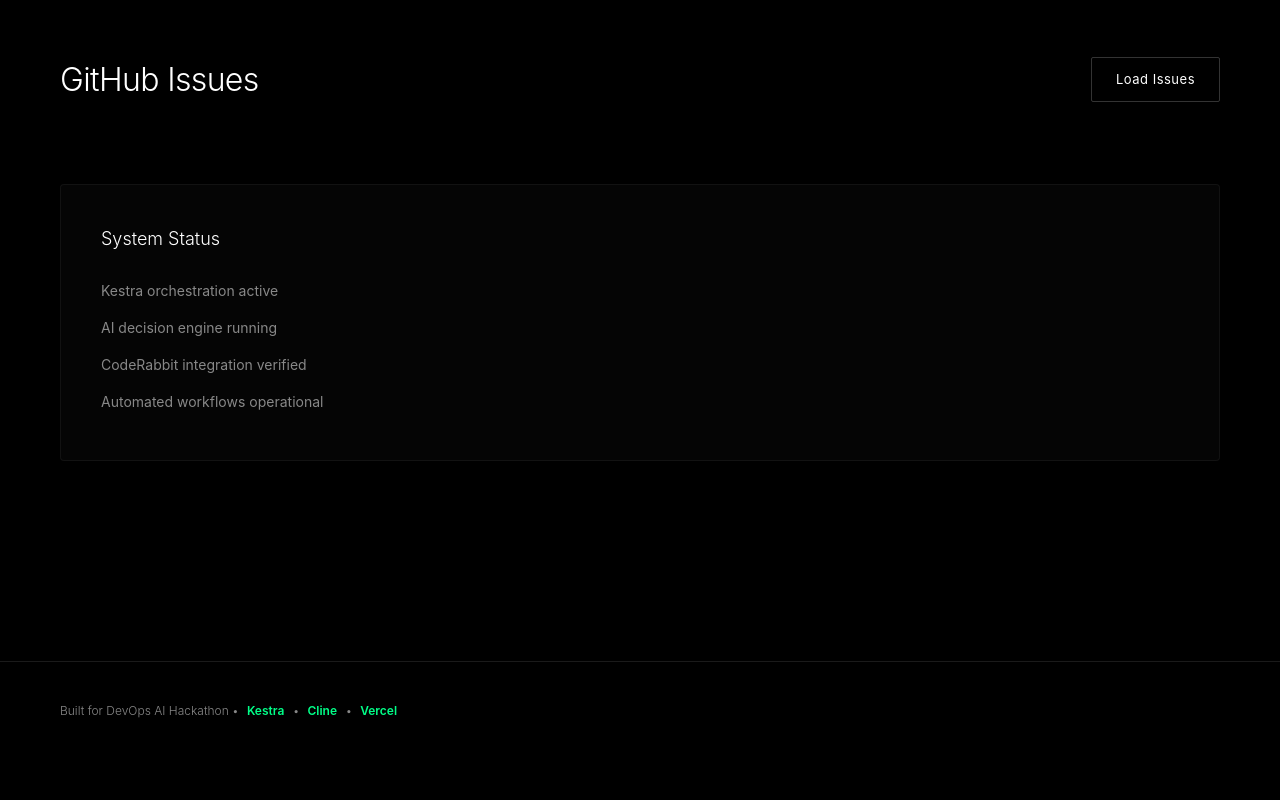
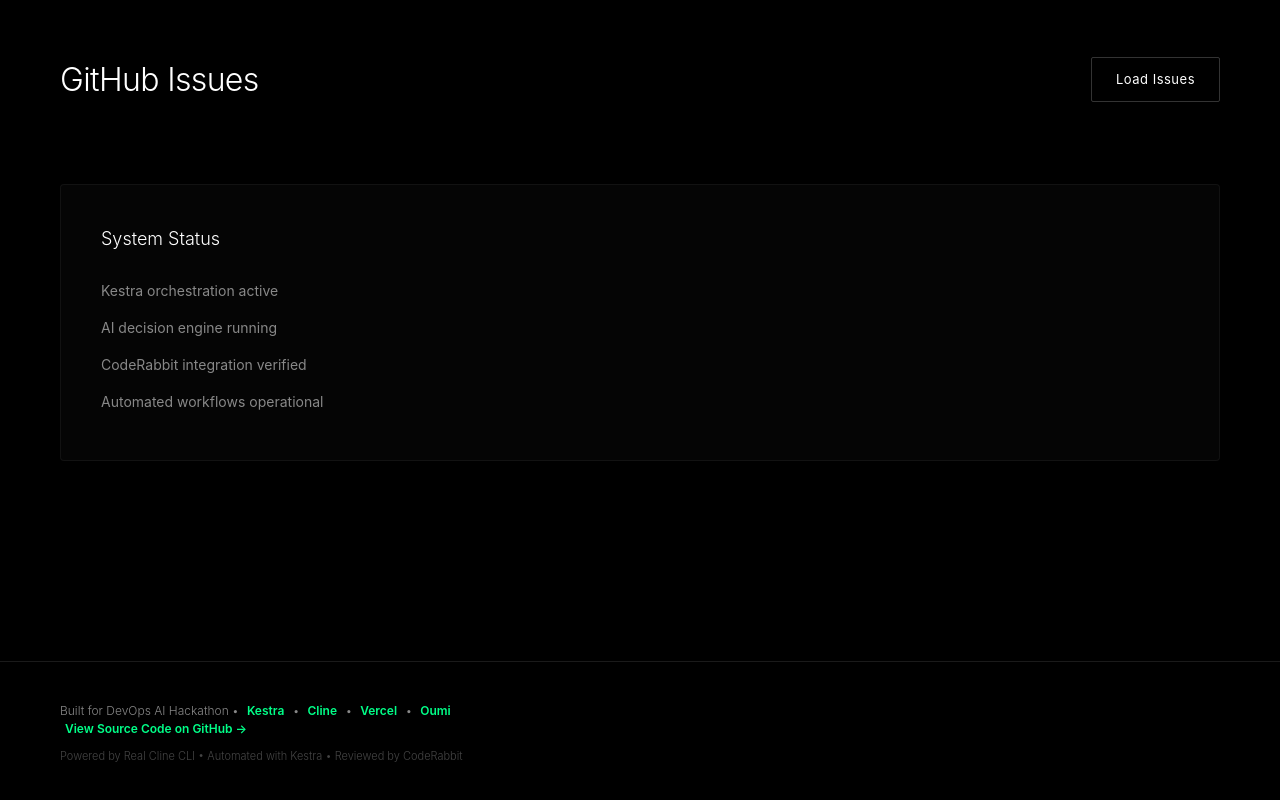
Before and after one commit to something1703/r2d2-agent, a Next.js app: page / in a window 1280 px wide. Shown: the part 1367-2167 px from the top of the page. Before the commit the page ends 2127 px from the top, so only its background shows below. Built offline with nearby package versions, Linux system fonts and the light colour scheme.

Commit message:
feat: enhance footer with all sponsor credits
- Added Oumi link to footer
- Improved GitHub link text
- Added tagline showing real integrations (Cline CLI, Kestra, CodeRabbit)
- Better attribution for all hackathon sponsors

```diff
--- a/app/page.tsx
+++ b/app/page.tsx
@@ -57,7 +57,16 @@ export default function Home() {
           Built for DevOps AI Hackathon •
           <a href="https://kestra.io" target="_blank" rel="noopener noreferrer"> Kestra</a> •
           <a href="https://github.com/cline/cline" target="_blank" rel="noopener noreferrer"> Cline</a> •
-          <a href="https://vercel.com" target="_blank" rel="noopener noreferrer"> Vercel</a>
+          <a href="https://vercel.com" target="_blank" rel="noopener noreferrer"> Vercel</a> •
+          <a href="https://www.oumi.ai" target="_blank" rel="noopener noreferrer"> Oumi</a>
+        </p>
+        <p>
+          <a href="https://github.com/something1703/r2d2-agent" target="_blank" rel="noopener noreferrer">
+            View Source Code on GitHub →
+          </a>
+        </p>
+        <p style={{ marginTop: '10px', fontSize: '11px', opacity: 0.5 }}>
+          Powered by Real Cline CLI • Automated with Kestra • Reviewed by CodeRabbit
         </p>
       </footer>
     </div>
```
